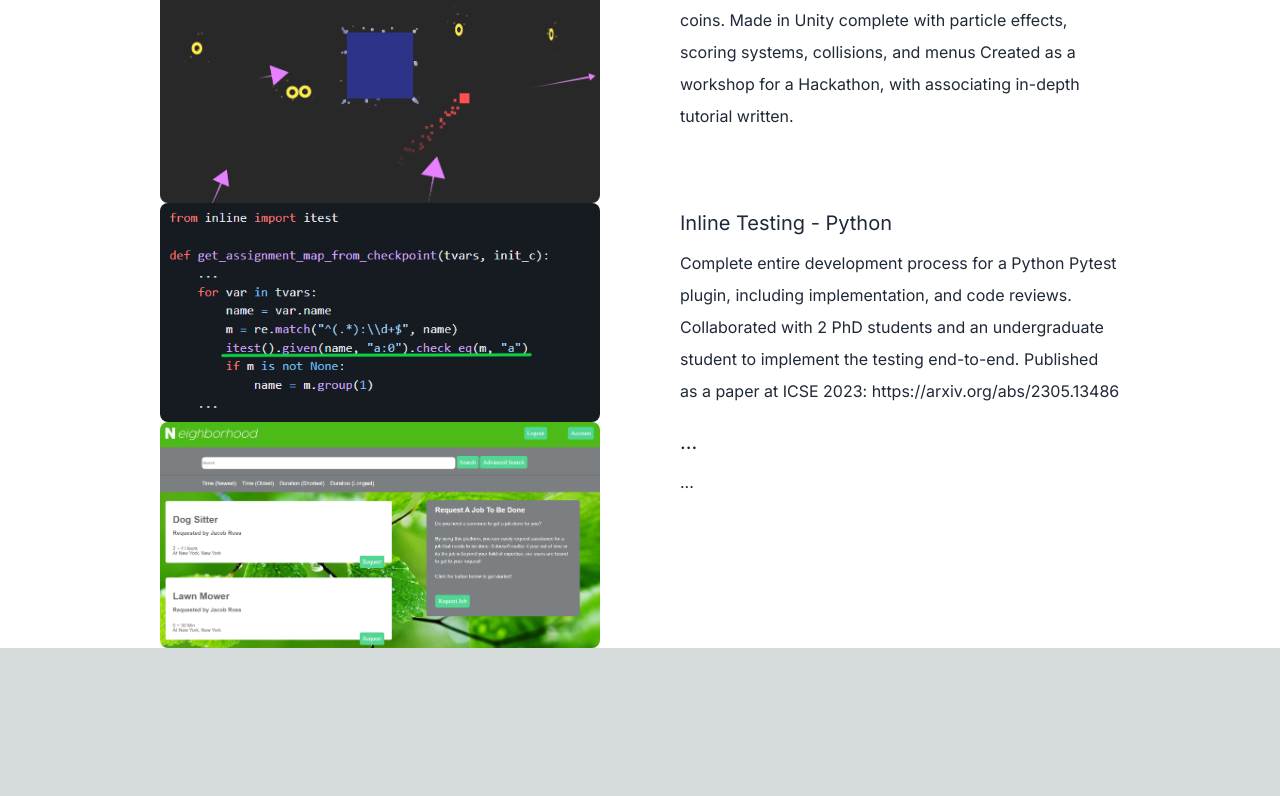
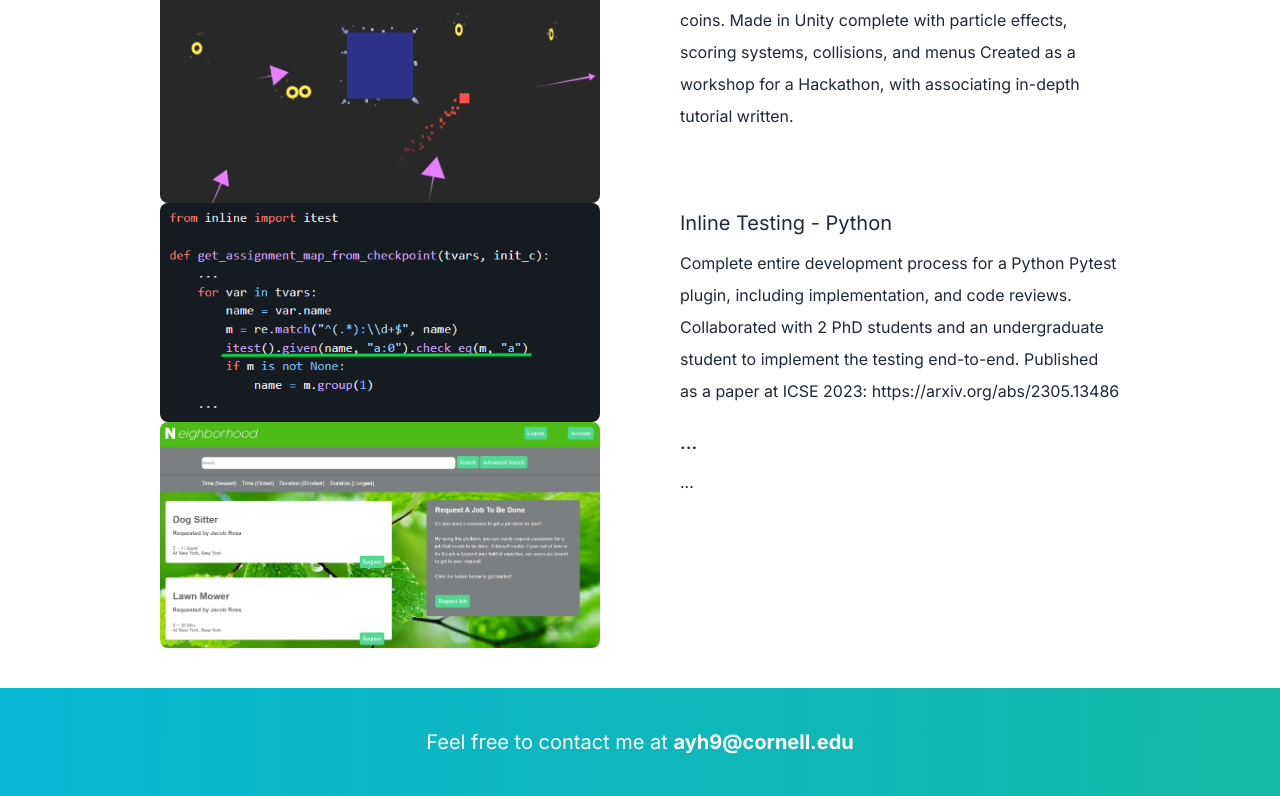
Before and after one commit to h-alan/portfolio, a Next.js app: page /portfolio/ in a window 1280 px wide. Shown: the part 2060-2856 px from the top of the page. Before the commit the page ends 2708 px from the top, so only its background shows below. Built offline with nearby package versions, Linux system fonts and the light colour scheme.

Commit message:
Add footer

```diff
--- a/app/page.tsx
+++ b/app/page.tsx
@@ -91,7 +91,7 @@ export default function Home() {
                 </section>
 
                 {/* Project Section */}
-                <section>
+                <section className='pb-10'>
                     <div>
                         <h3 className='text-3xl py-1 dark:text-white' id='projects'>Projects</h3>
                         <p className='text-xl py-2 leading-8 text-gray-800 dark:text-white'>
@@ -152,6 +152,11 @@ export default function Home() {
                     </div>
                 </section>
             </main>
+            <div className='flex justify-center bg-gradient-to-r from-cyan-500 to-teal-500 py-10'>
+                <div className='text-lg leading-8 text-white md:text-xl max-w-xl'>
+                    Feel free to contact me at <b>ayh9@cornell.edu</b>
+                </div>
+            </div>
         </div >
     )
 }
```
